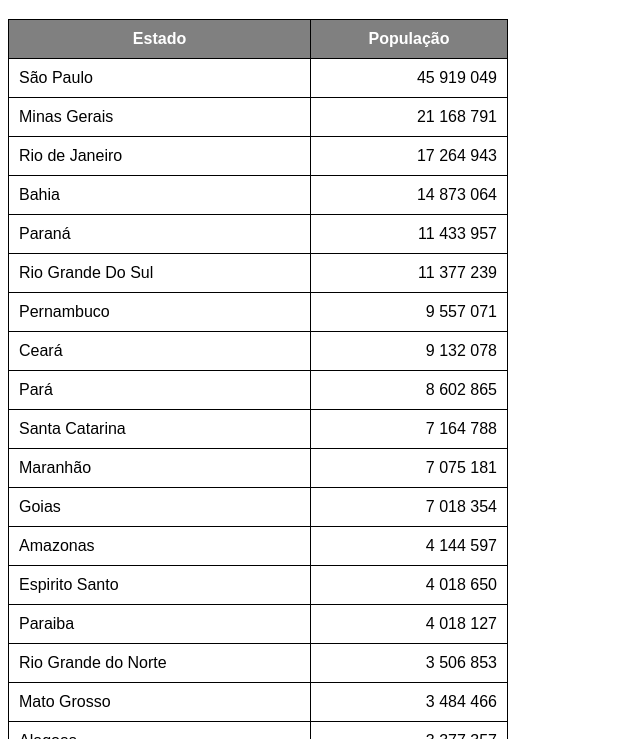
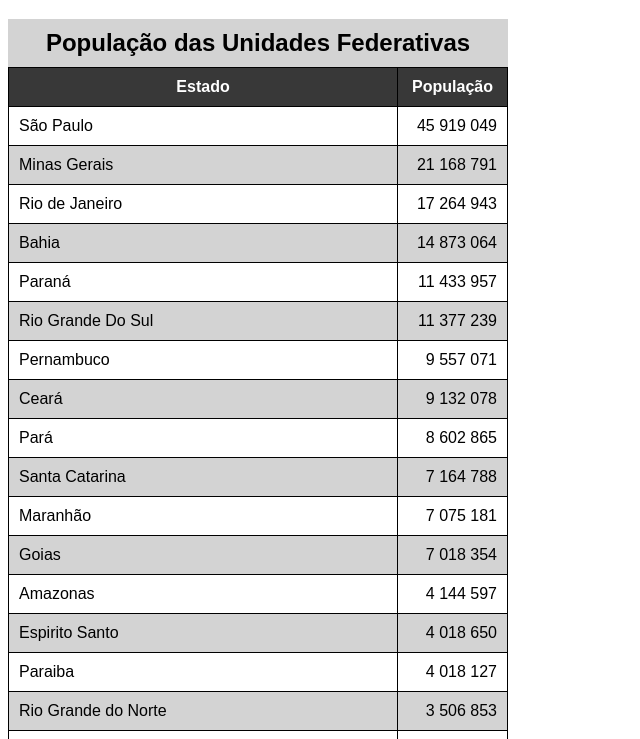
Before and after one commit to Josafaerlink/html-css, a plain HTML site: page exercicios/ex023 tabelas/tabela002.html in a window 1280 px wide. Shown: the part 61-800 px from the top of the page, without its empty margins (0-640 px from the left). Drawn offline with Linux system fonts and the light colour scheme.

Commit message:
escopo efeito zebra

```diff
--- a/exercicios/ex023 tabelas/tabela002.html
+++ b/exercicios/ex023 tabelas/tabela002.html
@@ -13,6 +13,7 @@
         table {
             width: 500px;
             border-collapse: collapse;
+            position: relative;
         }
 
         td, th {
@@ -20,9 +21,26 @@
             padding: 10px;
         }
 
+        caption {
+            font-size: 1.5em;
+            font-weight: bold;
+            padding: 10px;
+            background-color: lightgray;
+        }
+
         thead, tfoot {
-            background-color: gray;
+            background-color: #383838;
             color: white;
+        }
+
+        thead > tr > th {
+            position: sticky;
+            top: -1px;
+            background-color: #383838;
+        }
+
+        tbody > tr:nth-child(2n) {
+            background-color: lightgrey;
         }
 
         td.num {
@@ -36,6 +54,7 @@
     <!--
         ANATOMIA PARA TABELAS GRANDES
         TABLE
+            CAPTION -> LEGENDA DA TABELA
         THEAD
             TR , TD, TH
         TBODY
@@ -44,10 +63,11 @@
             TR, TD,  TH
     -->
     <table>
+        <caption>População das Unidades Federativas</caption>
         <thead>
             <tr>
-                <th>Estado</th>
-                <th>População</th>
+                <th scope="col">Estado</th>
+                <th scope="col" style="width: 50px;">População</th>
             </tr>
         </thead>
         <tbody>
@@ -189,7 +209,7 @@
         </tbody>
         <tfoot>
             <tr>
-                <th>Total de Habitantes</th>
+                <th scope="row">Total de Habitantes</th>
                 <strong>
                     <td class="num">210.147.125</td>
                 </strong>
```
